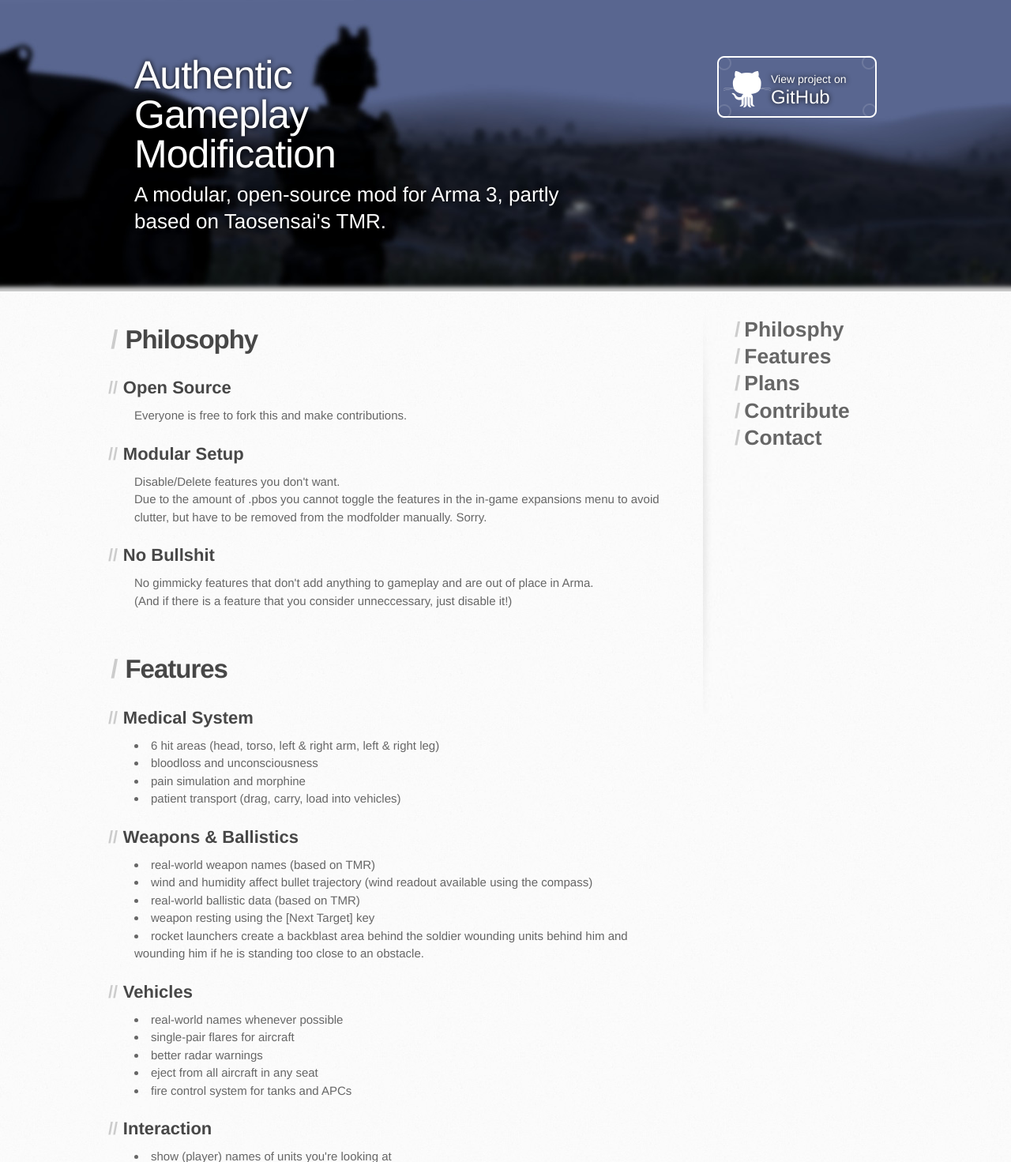
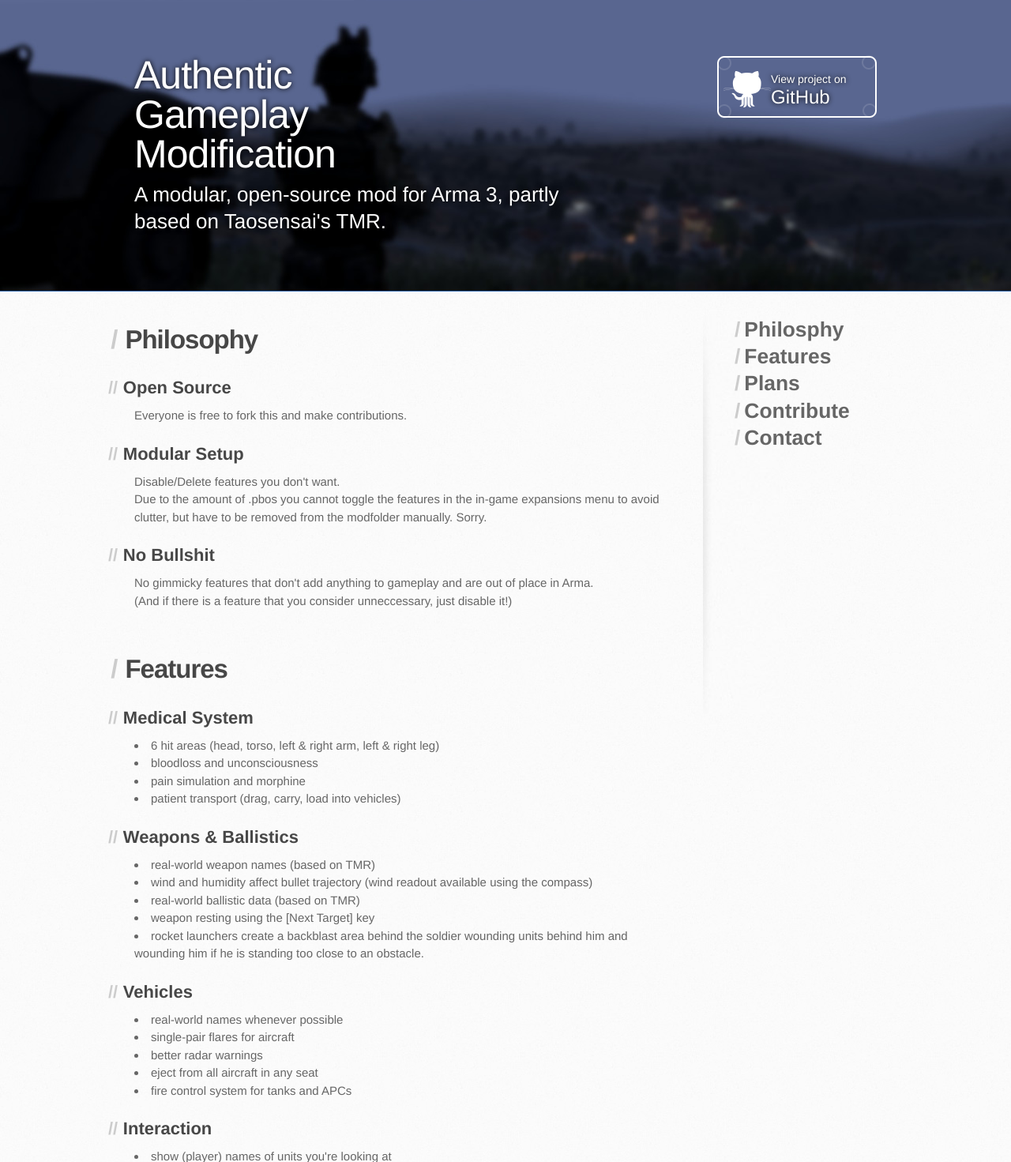
Before and after one commit to KoffeinFlummi/AGM, a PHP site: page / in a window 1280 px wide. Shown: the top 1471 px of the page at 79% size. Run offline with PHP 8.4, Linux system fonts and the light colour scheme; some libraries are stand-ins or nearby versions.

Commit message:
Update stylesheet.css

```diff
--- a/stylesheets/stylesheet.css
+++ b/stylesheets/stylesheet.css
@@ -105,9 +105,6 @@ header h2 {
   border-top: solid 1px #fff;
   padding-top: 30px;
   z-index: 99;
-  -moz-box-shadow:    0 0 5px 6px #ccc;
-  -webkit-box-shadow: 0 0 5px 6px #ccc;
-  box-shadow:         0 0 5px 6px #ccc;
 }
 
 #main-content {
@@ -255,6 +252,9 @@ footer {
   max-height: 400px;
   min-height: 200px;
   margin: 0 auto 0 auto;
+  -moz-box-shadow:    0 0 5px 6px #ccc inset;
+  -webkit-box-shadow: 0 0 5px 6px #ccc inset;
+  box-shadow:         0 0 5px 6px #ccc inset;
 }
 
 
```
